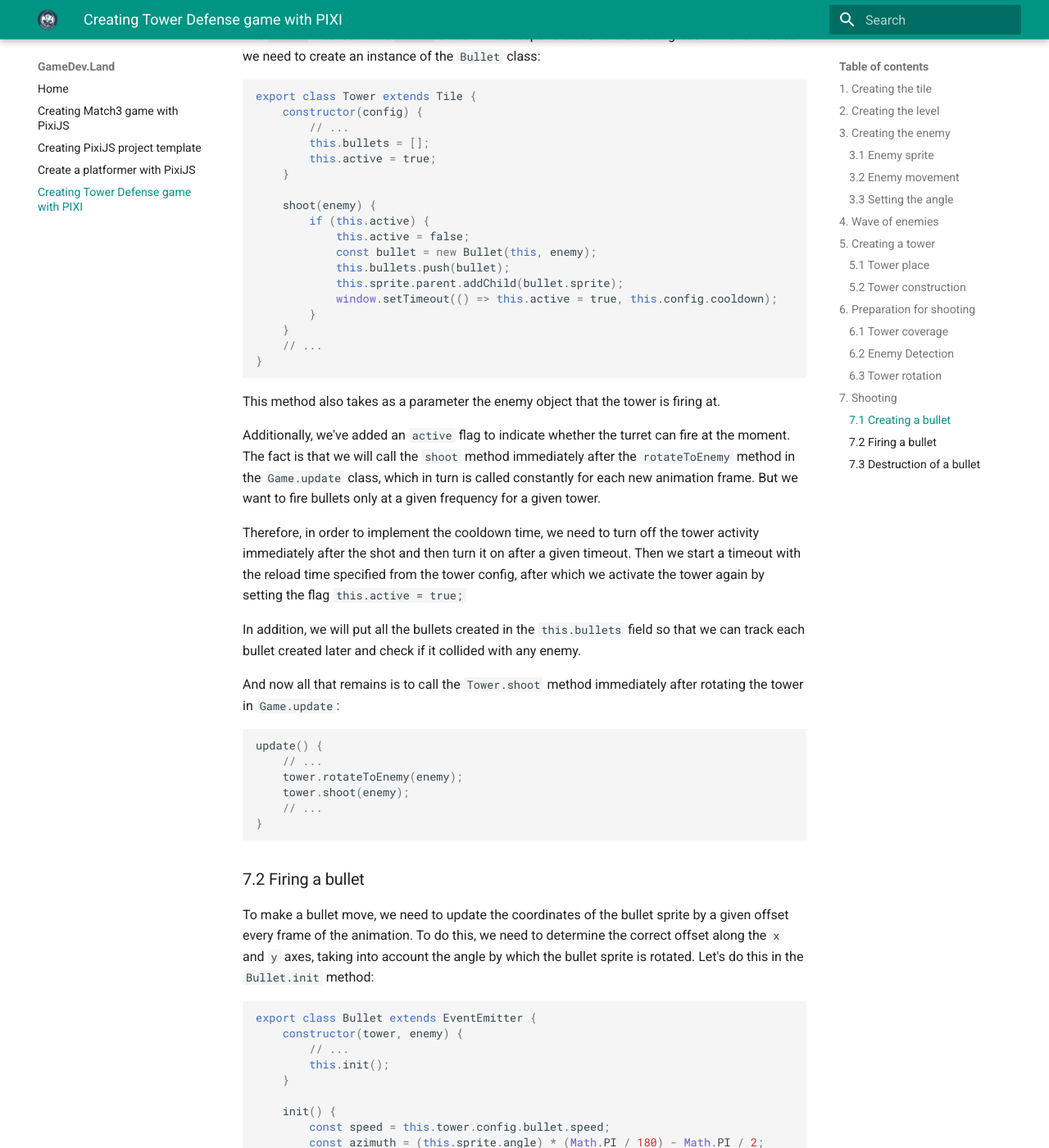
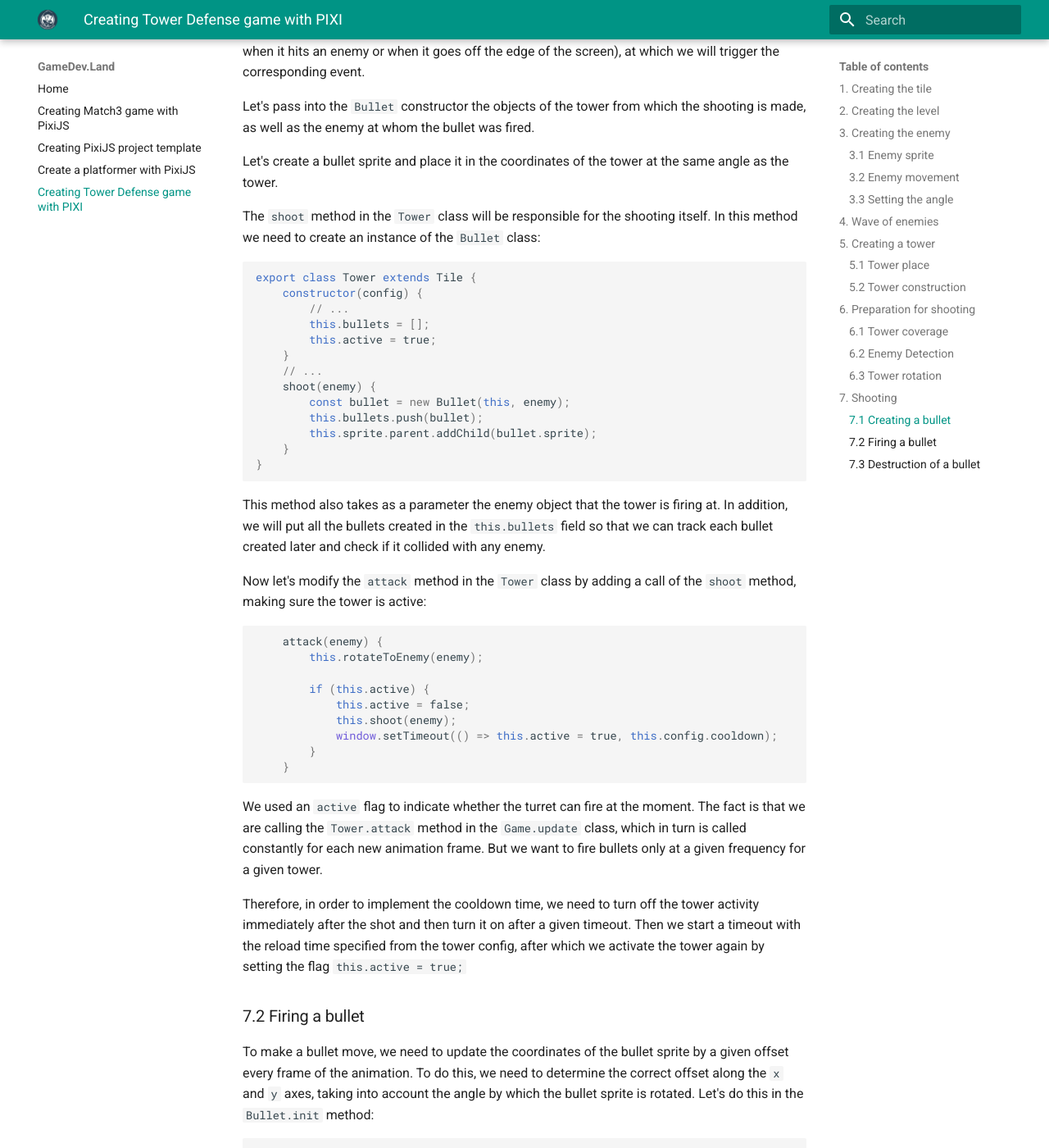
Before and after one commit to bolotnikov/gamedevland, an MkDocs documentation site: the page built from docs/tower-defense.md, in a window 1280 px wide and 1400 px high, scrolled down 20357 px. Shown: the whole window at 82% size. Built offline with MkDocs 1.6.1 and Material for MkDocs 9.7.7, drawn with Linux system fonts in a browser that asks for light colours; emoji names are drawn with the system emoji font; some of the changed text lies outside the part shown.

Commit message:
Update tower-defense.md

````diff
--- a/docs/tower-defense.md
+++ b/docs/tower-defense.md
@@ -741,11 +741,12 @@ export class Tower extends Tile {
         super(config.id);
         this.config = config;
         this.place = null;
+        this.active = false;
     }
 }
 ```
 We will pass the config of the current tower as a parameter to the constructor of the `Tower` class.
-In addition, we will set the `this.place` field, in which we will place a `towerPlace` object.
+In addition, we will set the `this.place` field, in which we will place a `towerPlace` object. We also added `this.active` flag, indicating that this tower can fire at the moment and is not in reloading mode.
 
 Now we can build the tower. To implement the tower construction functionality, we have already provided the `Game.onTowerPlaceClick` method:
 
@@ -839,6 +840,7 @@ Now let's implement this algorithm in the `Game.update` method:
     update() {
         this.map.towers.forEach(tower => {
             const enemy = this.enemies.units.find(unit => tower.detect(unit));
+
             if (enemy) {
                 console.log("collision", tower, enemy)
             }
@@ -902,20 +904,25 @@ Since the tower sprite is a child sprite of the tower place tile, we must get th
 
 Please note that in our atlas `tilemap.png` the tower tiles are rotated 90 degrees relative to the unit tiles. Therefore, we add 90 degrees to the resulting value before returning the result of the `getAngleByTarget` function.
 
-Let's add a call to the `rotateToEnemy` method to the `Game.update` method:
+Let's create an `attack` method in the `Tower` class and call it in the `Game.update` method:
 
 ```javascript
-update() {
-    //...
-    if (enemy) {
-        tower.rotateToEnemy(enemy);
-    }
-    //...
+// Tower.js
+attack(enemy) {
+    this.rotateToEnemy(enemy);
 }
 ```
 
-
-
+```javascript
+// Game.js
+    update() {
+        // ...
+        if (enemy) {
+            tower.attack(enemy);
+        }
+        // ...
+    }
+```
 
 ## 7. Shooting
 ### 7.1 Creating a bullet
@@ -958,37 +965,34 @@ export class Tower extends Tile {
         this.bullets = [];
         this.active = true;
     }
+    // ...
+    shoot(enemy) {
+        const bullet = new Bullet(this, enemy);
+        this.bullets.push(bullet);
+        this.sprite.parent.addChild(bullet.sprite);
+    }
+}
+```
+This method also takes as a parameter the enemy object that the tower is firing at. In addition, we will put all the bullets created in the `this.bullets` field so that we can track each bullet created later and check if it collided with any enemy.
 
-    shoot(enemy) {
+
+Now let's modify the `attack` method in the `Tower` class by adding a call of the `shoot` method, making sure the tower is active:
+
+```javascript
+    attack(enemy) {
+        this.rotateToEnemy(enemy);
+
         if (this.active) {
             this.active = false;
-            const bullet = new Bullet(this, enemy);
-            this.bullets.push(bullet);
-            this.sprite.parent.addChild(bullet.sprite);
+            this.shoot(enemy);
             window.setTimeout(() => this.active = true, this.config.cooldown);
         }
     }
-    // ...
-}
 ```
-This method also takes as a parameter the enemy object that the tower is firing at.
 
-Additionally, we've added an `active` flag to indicate whether the turret can fire at the moment. The fact is that we will call the `shoot` method immediately after the `rotateToEnemy` method in the `Game.update` class, which in turn is called constantly for each new animation frame. But we want to fire bullets only at a given frequency for a given tower.
+We used an `active` flag to indicate whether the turret can fire at the moment. The fact is that we are calling the `Tower.attack` method in the `Game.update` class, which in turn is called constantly for each new animation frame. But we want to fire bullets only at a given frequency for a given tower.
 
 Therefore, in order to implement the cooldown time, we need to turn off the tower activity immediately after the shot and then turn it on after a given timeout. Then we start a timeout with the reload time specified from the tower config, after which we activate the tower again by setting the flag `this.active = true;`
-
-In addition, we will put all the bullets created in the `this.bullets` field so that we can track each bullet created later and check if it collided with any enemy.
-
-And now all that remains is to call the `Tower.shoot` method immediately after rotating the tower in `Game.update`:
-
-```javascript
-update() {
-    // ...
-    tower.rotateToEnemy(enemy);
-    tower.shoot(enemy);
-    // ...
-}
-```
 
 
 ### 7.2 Firing a bullet
````
